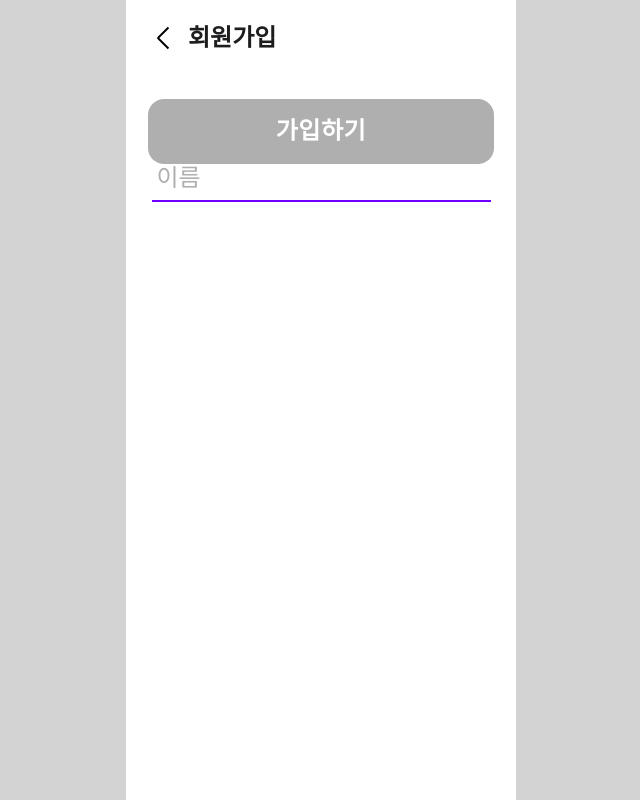
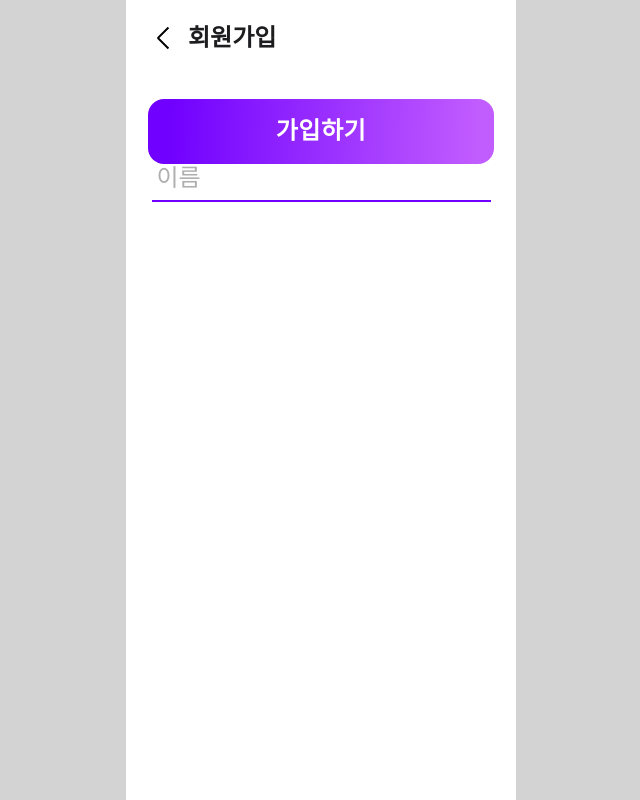
Before and after one commit to Likelion-Inha-10/Duckku-fe, a React (Create React App) app: page / in a window 1280 px wide. Shown: the whole page, without its empty margins (319-959 px from the left). Built offline with nearby package versions, Linux system fonts and the light colour scheme; a web font is replaced by a local one.

Commit message:
chore: 메인 컬러 변경

```diff
--- a/src/assets/theme/index.jsx
+++ b/src/assets/theme/index.jsx
@@ -1,5 +1,5 @@
 const colors = {
-  main: "linear-gradient(92.33deg, rgba(112, 0, 255, 0.8) 6.14%, rgba(193, 92, 255, 0.8) 94.68%)",
+  main: "linear-gradient(92.33deg, #7000FF 6.14%, #C15CFF 94.68%)",
   buttonInactive: "#D9D9D9",
   red: "#FD0000",
   gray: "#AFAFAF",
--- a/src/pages/Intro/index.jsx
+++ b/src/pages/Intro/index.jsx
@@ -9,7 +9,7 @@ const Intro = () => {
     <Layout>
       <Header back title="회원가입" />
       <Margin height="50" />
-      <Button backgroundColor="gray">가입하기</Button>
+      <Button backgroundColor="main">가입하기</Button>
       <Input borderColor="purple" placeholder="이름"></Input>
     </Layout>
   );
```
